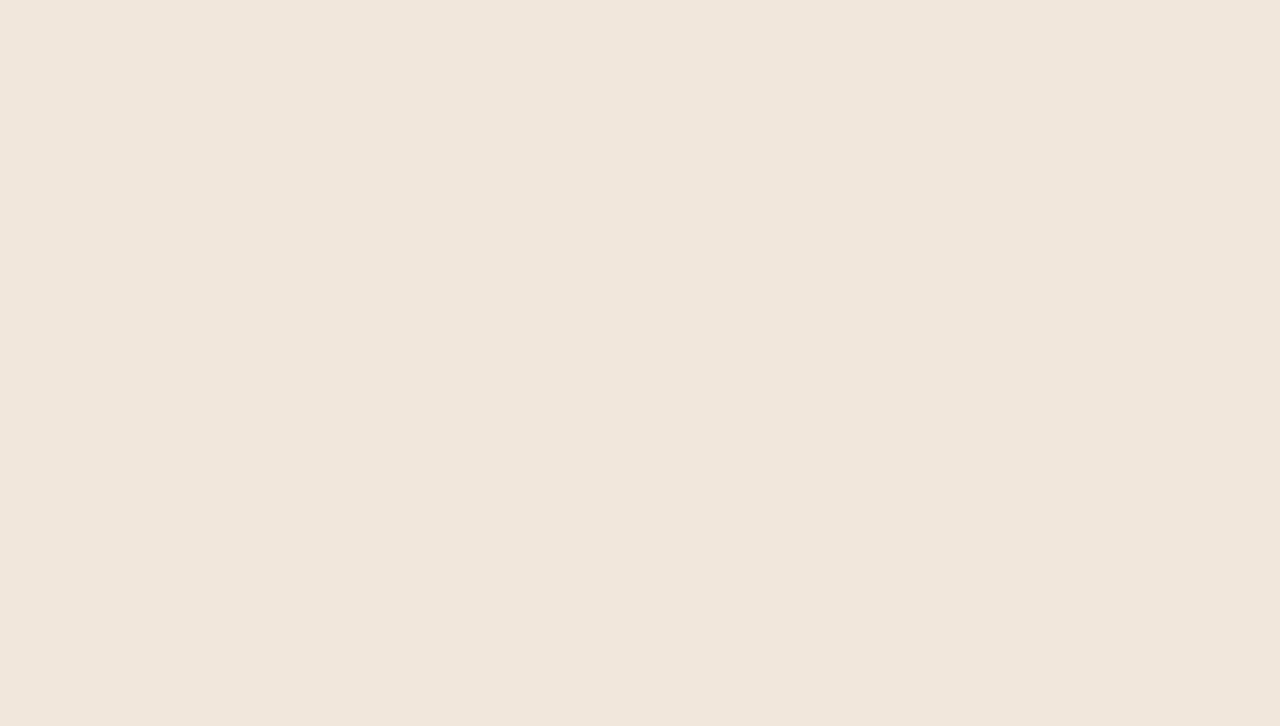
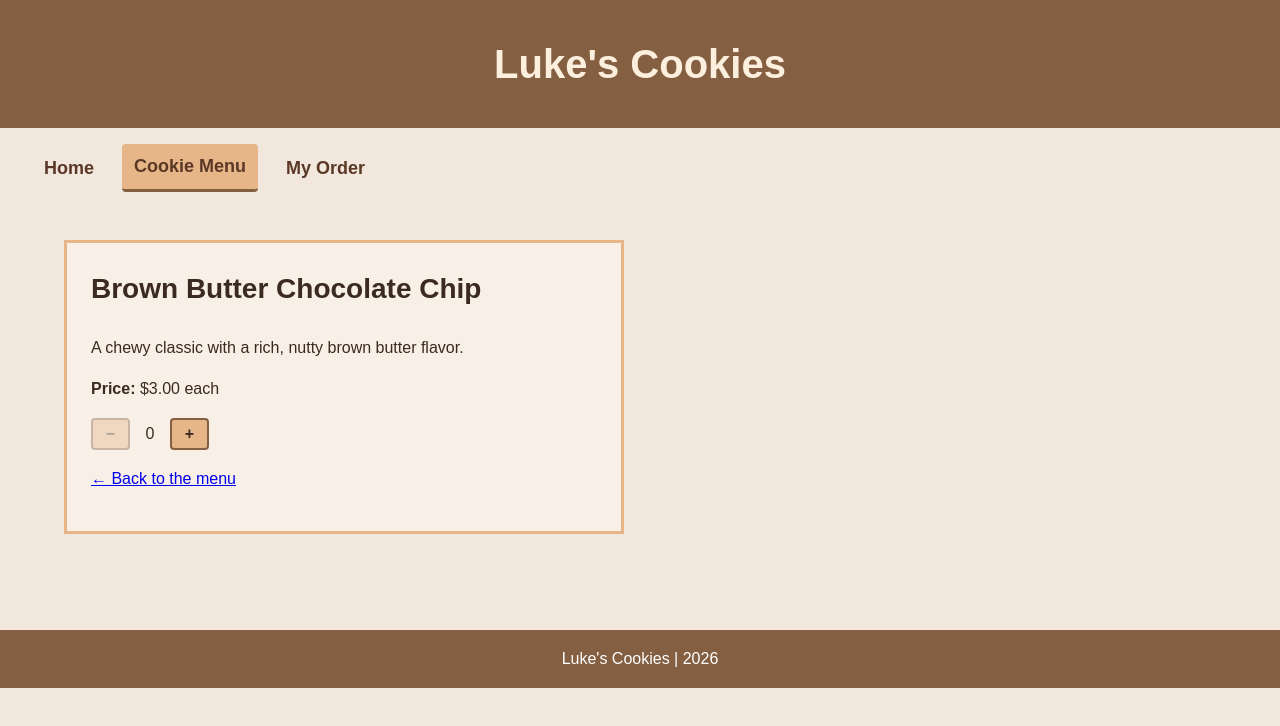
Before and after one commit to LGWillis/300790798-react-app, a React (Vite) app: page /cookies/1 in a window 1280 px wide. Before the commit this address had no page. Shown: the top 726 px of the page. Built offline with nearby package versions, Linux system fonts and the light colour scheme.

Commit message:
Added cookies/:id route to app.jsx

```diff
--- a/src/App.jsx
+++ b/src/App.jsx
@@ -5,6 +5,7 @@ import { cookies } from './cookies.js';
 import Layout from './components/Layout';
 import Home from './pages/Home';
 import CookieMenu from './pages/CookieMenu';
+import CookieDetails from './pages/CookieDetails';
 import Order from './pages/Order';
 
 function App() {
@@ -47,6 +48,17 @@ function App() {
           }
         />
         <Route
+          path="cookies/:id"
+          element={
+            <CookieDetails
+              cookies={cookies}
+              quantities={quantities}
+              onAdd={handleAdd}
+              onRemove={handleRemove}
+            />
+          }
+        />
+        <Route
           path="order"
           element={
             <Order
```
